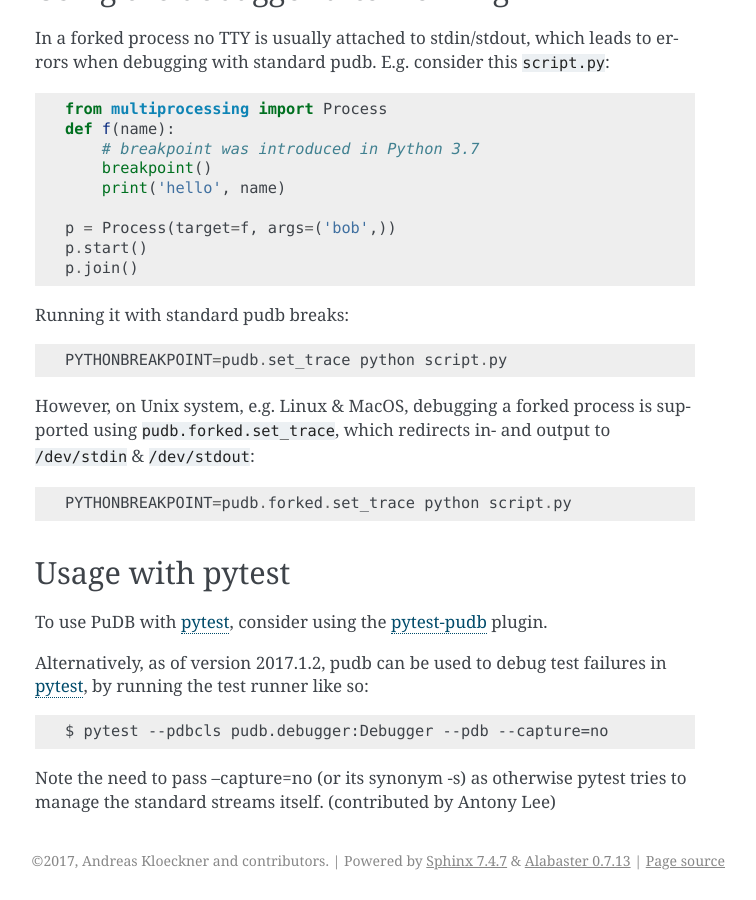
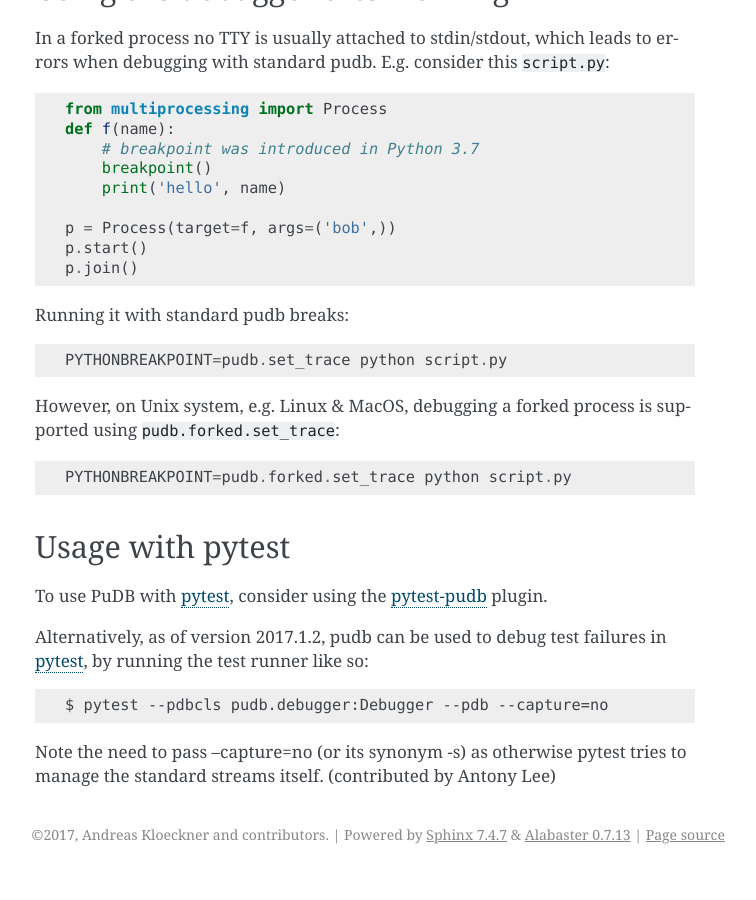
Before and after one commit to inducer/pudb, a Sphinx documentation site: the page built from doc/starting.rst, in a window 1280 px wide and 900 px high, scrolled down 1939 px. Shown: the whole window, without its empty margins (385-1141 px from the left). Built offline with Sphinx 7.4.7, drawn with Linux system fonts in a browser that asks for light colours; after the commit the page ends 2813 px from its top, so only the background shows below that.

Commit message:
Update doc/starting.rst
Co-authored-by: Andreas Klöckner <inform@tiker.net>

```diff
--- a/doc/starting.rst
+++ b/doc/starting.rst
@@ -101,8 +101,7 @@ Running it with standard pudb breaks::
     PYTHONBREAKPOINT=pudb.set_trace python script.py
 
 However, on Unix system, e.g. Linux & MacOS, debugging a forked
-process is supported using ``pudb.forked.set_trace``, which redirects
-in- and output to ``/dev/stdin`` & ``/dev/stdout``::
+process is supported using ``pudb.forked.set_trace``::
 
     PYTHONBREAKPOINT=pudb.forked.set_trace python script.py
 
```
